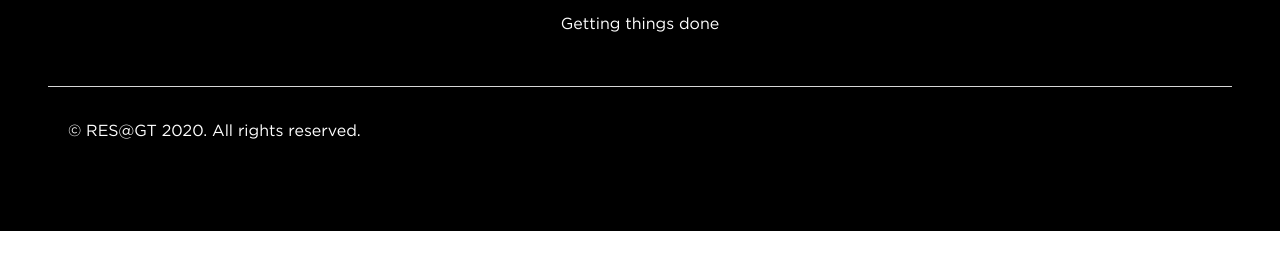
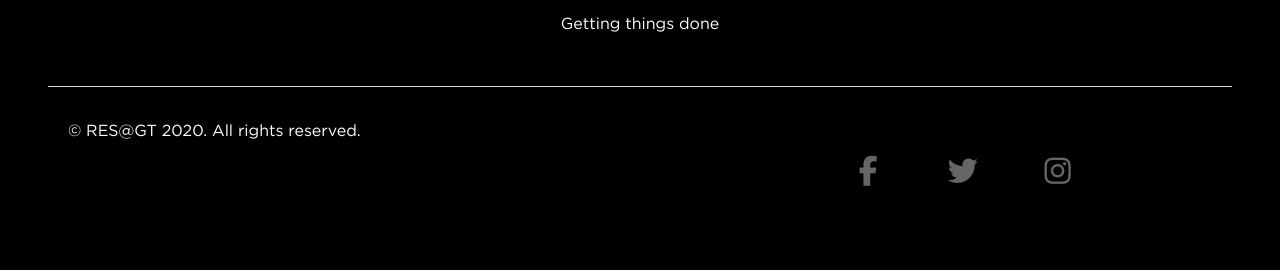
Before and after one commit to vinzhu07/website-1, a plain HTML site: page index.html in a window 1280 px wide. Shown: the part 886-1156 px from the top of the page. Before the commit the page ends 1117 px from the top, so only its background shows below. Drawn offline with nearby package versions, Linux system fonts and the light colour scheme; files whose address does not match are found by name.

Commit message:
added glowing logos

```diff
--- a/css/main.css
+++ b/css/main.css
@@ -838,6 +838,103 @@ select {
         display: block;
         height: 2em;
         width: 100%; }
+    footer ul {
+        display: inline-block;
+        list-style: none;
+    }
+    footer ul li{
+        position: relative;
+        display: inline-block;
+        color: #666;
+        font-size: 30px;
+        height: 60px;
+        width: 60px;
+        background: #000;
+        text-align: center;
+        line-height: 60px;
+        border-radius: 50%;
+        margin: 0 0 0 30px;
+        cursor: pointer;
+        transition: .5s;
+    }
+    footer ul li:before{
+        position: absolute;
+        content: '';
+        top: 0;
+        left: 0;
+        height: inherit;
+        width: inherit;
+        /* background: #d35400; */
+        border-radius: 50%;
+        transform: scale(.9);
+        z-index: -1;
+        transition: .5s;
+    }
+    footer ul li:nth-child(1):before{
+        background: #4267B2;
+    }
+    footer ul li:nth-child(2):before{
+        background: #1DA1F2;
+    }
+    footer ul li:nth-child(3):before{
+        background: #E1306C;
+    }
+    footer ul li:nth-child(4):before{
+        background: #2867B2;
+    }
+    footer ul li:nth-child(5):before{
+        background: #ff0000;
+    }
+    footer ul li:hover:before{
+        filter: blur(3px);
+        transform: scale(1.2);
+        /* box-shadow: 0 0 15px #d35400; */
+    }
+    footer ul li:nth-child(1):hover:before{
+        box-shadow: 0 0 15px #4267B2;
+    }
+    footer ul li:nth-child(2):hover:before{
+        box-shadow: 0 0 15px #1DA1F2;
+    }
+    footer ul li:nth-child(3):hover:before{
+        box-shadow: 0 0 15px #E1306C;
+    }
+    footer ul li:nth-child(4):hover:before{
+        box-shadow: 0 0 15px #2867B2;
+    }
+    footer ul li:nth-child(5):hover:before{
+        box-shadow: 0 0 15px #ff0000;
+    }
+    footer ul li:nth-child(1):hover{
+        color: #456cba;
+        box-shadow: 0 0 15px #4267B2;
+        text-shadow: 0 0 15px #4267B2;
+    }
+    footer ul li:nth-child(2):hover{
+        color: #26a4f2;
+        box-shadow: 0 0 15px #1DA1F2;
+        text-shadow: 0 0 15px #1DA1F2;
+    }
+    footer ul li:nth-child(3):hover{
+        color: #e23670;
+        box-shadow: 0 0 15px #E1306C;
+        text-shadow: 0 0 15px #E1306C;
+    }
+    footer ul li:nth-child(4):hover{
+        color: #2a6cbb;
+        box-shadow: 0 0 15px #2867B2;
+        text-shadow: 0 0 15px #2867B2;
+    }
+    footer ul li:nth-child(5):hover{
+        color: #ff1a1a;
+        box-shadow: 0 0 15px #ff0000;
+        text-shadow: 0 0 15px #ff0000;
+    }
+/* ul li:hover{
+  color: #ffa502;
+  box-shadow: 0 0 15px #d35400;
+  text-shadow: 0 0 15px #d35400;
+} */
 
   #global-nav {
     background: rgba(35, 63, 113, 0.85);
--- a/index.html
+++ b/index.html
@@ -3,6 +3,7 @@
 <head>
     <link href="https://fonts.googleapis.com/icon?family=Material+Icons" rel="stylesheet">
     <link rel="stylesheet" href="css/main.css">
+    <script src="https://kit.fontawesome.com/a076d05399.js"></script>
 </head>
 <body>
     <section id="landing">
@@ -43,10 +44,10 @@
           <img src="images/logo.png" />
           <p>Getting things done</p>
           <div class="grid">
-              <div class="grid__col col--7-of-10">
+              <div class="grid__col col--4-of-10">
                   &copy; RES@GT <script type="text/javascript">document.write(new Date().getFullYear());</script>. All rights reserved.
               </div>
-              <div class="icon email grid__col col--1-of-10">
+              <!-- <div class="icon email grid__col col--1-of-10">
                   <a href="#"></a>
               </div>
               <div class="icon twitter grid__col col--1-of-10">
@@ -54,6 +55,15 @@
               </div>
               <div class="icon facebook grid__col col--1-of-10">
                   <a href="#"></a>
+              </div> -->
+              <div class="grid__col col--push-5-of-8">
+                  <ul>
+                      <li><i class="fab fa-facebook-f"></i></li>
+                      <li><i class="fab fa-twitter"></i></li>
+                      <li><i class="fab fa-instagram"></i></li>
+                      <!-- <li><i class="fab fa-linkedin-in"></i></li>
+                      <li><i class="fab fa-youtube"></i></li> -->
+                  </ul>
               </div>
           </div>
       </footer>
```
